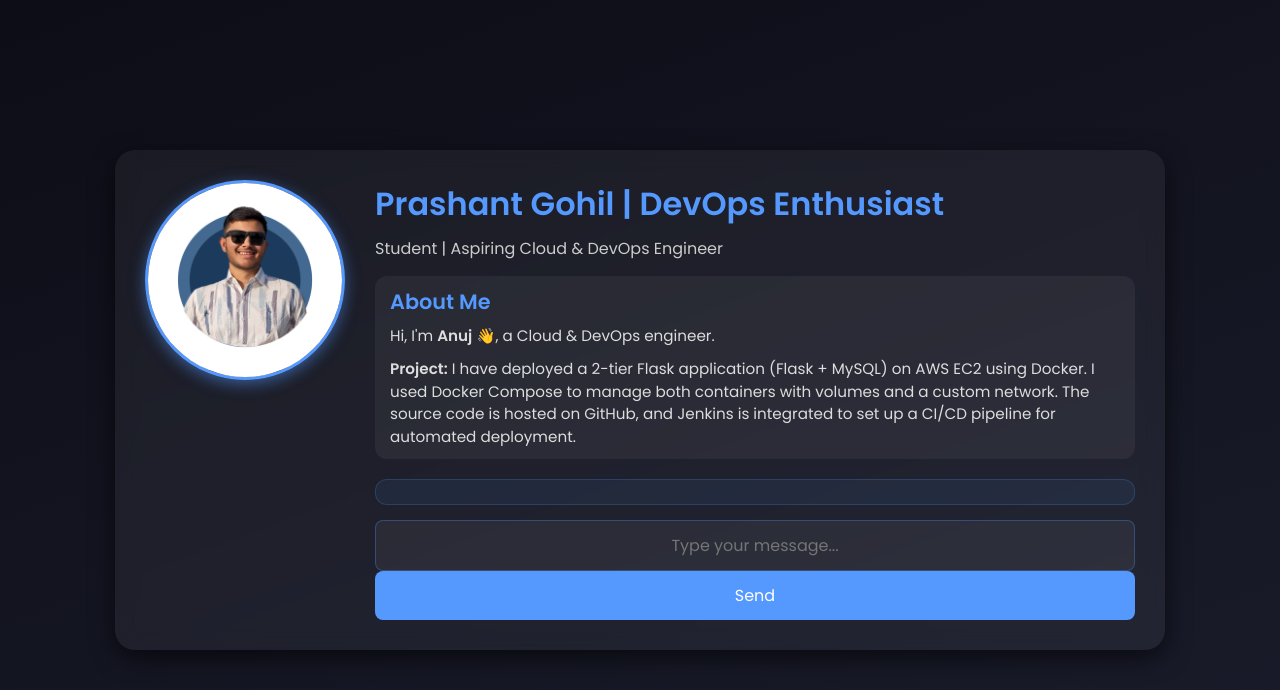
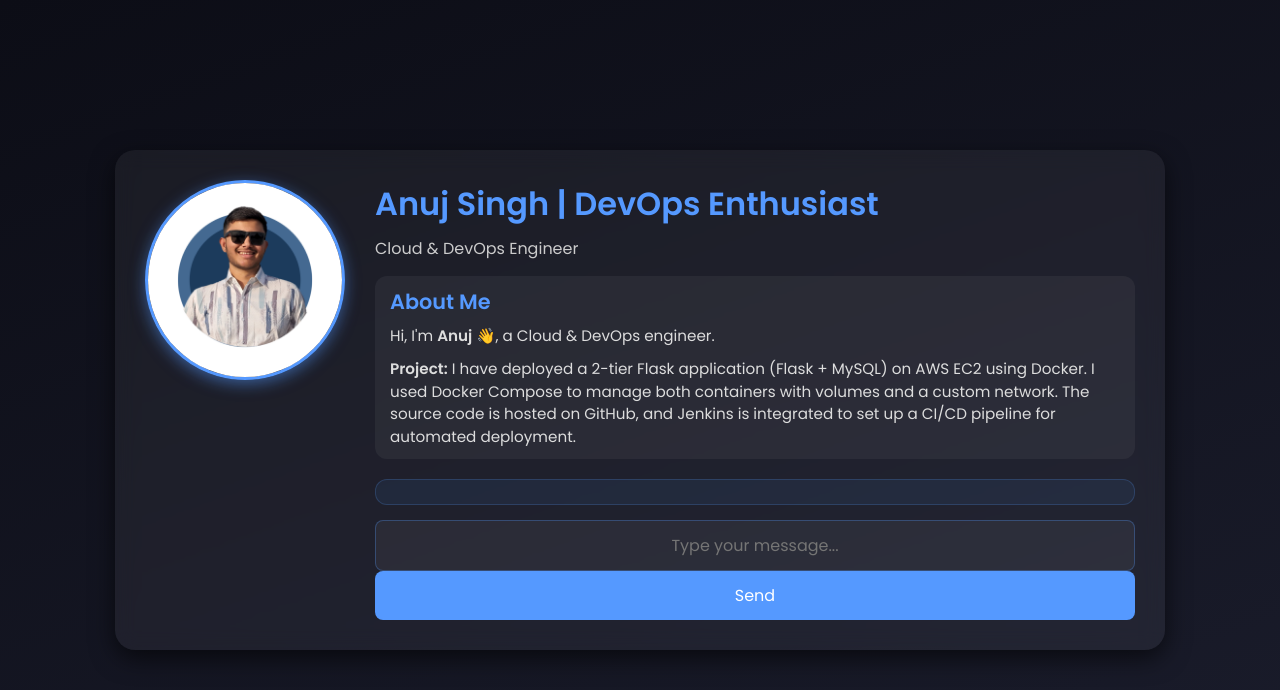
Before and after one commit to i-anuj/two-tier, a Flask app: page / in a window 1280 px wide. Shown: the top 690 px of the page. Run offline with Flask 3, Linux system fonts and the light colour scheme; data that the repository does not hold is empty; some libraries are stand-ins or nearby versions.

Commit message:
Update index.html

```diff
--- a/DevOps-Project-Two-Tier-Flask-App/templates/index.html
+++ b/DevOps-Project-Two-Tier-Flask-App/templates/index.html
@@ -169,8 +169,8 @@
         <!-- Content -->
         <div class="content">
             <div class="header">
-                <h1>Prashant Gohil | DevOps Enthusiast</h1>
-                <p>Student | Aspiring Cloud & DevOps Engineer</p>
+                <h1>Anuj Singh | DevOps Enthusiast</h1>
+                <p>Cloud & DevOps Engineer</p>
             </div>
 
             <div class="about">
```
